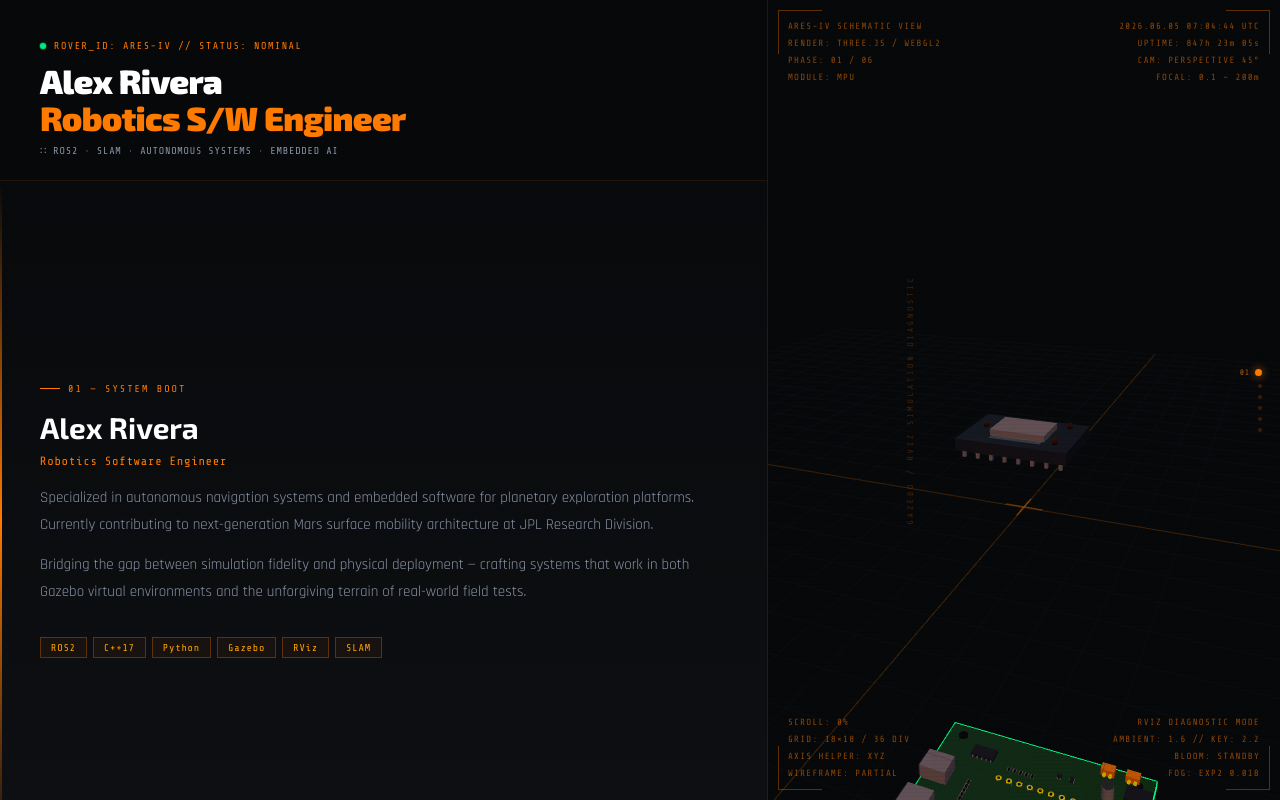
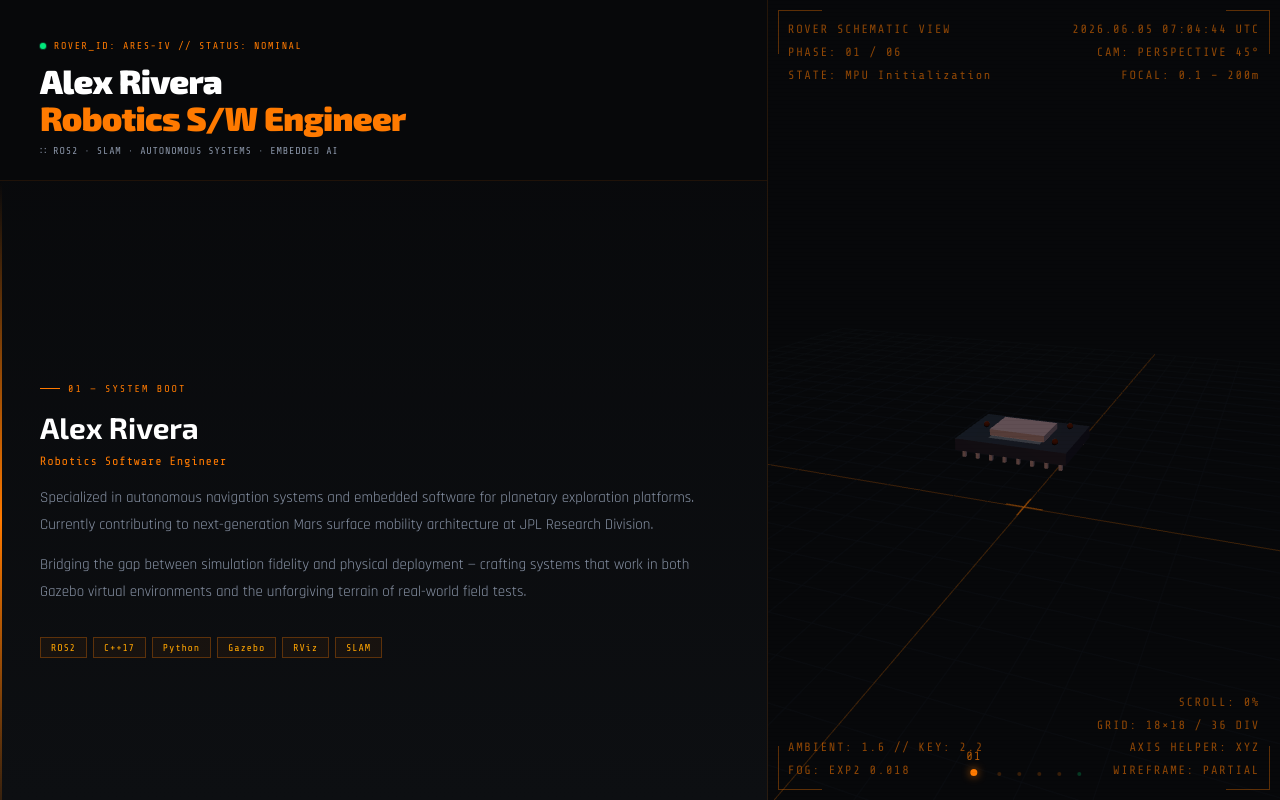
Before and after one commit to ShUbHkHaNdElWaL493/Portfolio, a React (Vite) app: page / in a window 1280 px wide. Built offline with nearby package versions, Linux system fonts and the light colour scheme.

Commit message:
Fixed HUD elements and removed internet dependencies for font imports

```diff
--- a/include/HudOverlay.jsx
+++ b/include/HudOverlay.jsx
@@ -7,7 +7,6 @@ import { phases } from './components/data';
 
 export default function HudOverlay({ activePhase, scrollPct }) {
   const [utcTime, setUtcTime] = useState('');
-  const [uptime, setUptime] = useState({ h: 847, m: 23, s: 0 });
 
   // Live UTC clock
   useEffect(() => {
@@ -21,20 +20,6 @@ export default function HudOverlay({ activePhase, scrollPct }) {
     };
     update();
     const id = setInterval(update, 1000);
-    return () => clearInterval(id);
-  }, []);
-
-  // Fake uptime counter
-  useEffect(() => {
-    const id = setInterval(() => {
-      setUptime(u => {
-        let { h, m, s } = u;
-        s++;
-        if (s >= 60) { s = 0; m++; }
-        if (m >= 60) { m = 0; h++; }
-        return { h, m, s };
-      });
-    }, 1000);
     return () => clearInterval(id);
   }, []);
 
@@ -71,52 +56,59 @@ export default function HudOverlay({ activePhase, scrollPct }) {
       ))}
 
       {/* Top-left readout */}
-      <div style={{ position: 'absolute', top: 18, left: 20, fontSize: 9, color: 'rgba(255,122,0,0.55)', lineHeight: 1.9, letterSpacing: '0.14em' }}>
-        ARES-IV SCHEMATIC VIEW<br />
-        RENDER: THREE.JS / WEBGL2<br />
+      <div style={{ position: 'absolute', top: 18, left: 20, fontSize: 12, color: 'rgba(255,122,0,0.55)', lineHeight: 1.9, letterSpacing: '0.14em' }}>
+        ROVER SCHEMATIC VIEW<br />
         PHASE: {pad(activePhase + 1)} / 06<br />
-        MODULE: {phases[activePhase]?.component}
+        STATE: {phases[activePhase]?.state}
       </div>
 
       {/* Top-right readout */}
-      <div style={{ position: 'absolute', top: 18, right: 20, fontSize: 9, color: 'rgba(255,122,0,0.55)', lineHeight: 1.9, letterSpacing: '0.14em', textAlign: 'right' }}>
+      <div style={{ position: 'absolute', top: 18, right: 20, fontSize: 12, color: 'rgba(255,122,0,0.55)', lineHeight: 1.9, letterSpacing: '0.14em', textAlign: 'right' }}>
         {utcTime}<br />
-        UPTIME: {uptime.h}h {pad(uptime.m)}m {pad(uptime.s)}s<br />
         CAM: PERSPECTIVE 45°<br />
         FOCAL: 0.1 – 200m
       </div>
 
       {/* Bottom-left readout */}
-      <div style={{ position: 'absolute', bottom: 18, left: 20, fontSize: 9, color: 'rgba(255,122,0,0.55)', lineHeight: 1.9, letterSpacing: '0.14em' }}>
+      <div style={{ position: 'absolute', bottom: 18, left: 20, fontSize: 12, color: 'rgba(255,122,0,0.55)', lineHeight: 1.9, letterSpacing: '0.14em' }}>
+        AMBIENT: 1.6 // KEY: 2.2<br />
+        FOG: EXP2 0.018
+      </div>
+
+      {/* Bottom-right readout */}
+      <div style={{ position: 'absolute', bottom: 18, right: 20, fontSize: 12, color: 'rgba(255,122,0,0.55)', lineHeight: 1.9, letterSpacing: '0.14em', textAlign: 'right' }}>
         SCROLL: {Math.round(scrollPct).toString().padStart(3, ' ')}%<br />
         GRID: 18×18 / 36 DIV<br />
         AXIS HELPER: XYZ<br />
         WIREFRAME: PARTIAL
       </div>
 
-      {/* Bottom-right readout */}
-      <div style={{ position: 'absolute', bottom: 18, right: 20, fontSize: 9, color: 'rgba(255,122,0,0.55)', lineHeight: 1.9, letterSpacing: '0.14em', textAlign: 'right' }}>
-        RVIZ DIAGNOSTIC MODE<br />
-        AMBIENT: 1.6 // KEY: 2.2<br />
-        BLOOM: {activePhase >= 5 ? <span style={{ color: '#FF4400' }}>ACTIVE</span> : 'STANDBY'}<br />
-        FOG: EXP2 0.018
-      </div>
-
-      {/* Right-side phase dots */}
+      {/* Bottom phase dots */}
       <div style={{
         position: 'absolute',
-        right: 18,
-        top: '50%',
-        transform: 'translateY(-50%)',
+        bottom: 24,           // Anchors to the bottom
+        left: '50%',          // Moves to the center
+        transform: 'translateX(-50%)', // Perfectly centers it
         display: 'flex',
-        flexDirection: 'column',
-        gap: 7,
-        alignItems: 'flex-end',
+        flexDirection: 'row', // Lays out dots left-to-right
+        gap: 16,              // Space between each phase dot
+        alignItems: 'flex-end', // Keeps the dots aligned at the bottom
       }}>
         {phases.map((ph, i) => (
-          <div key={i} style={{ display: 'flex', alignItems: 'center', gap: 5 }}>
+          <div key={i} style={{
+            display: 'flex',
+            flexDirection: 'column',
+            alignItems: 'center',
+            gap: 6
+          }}>
             {activePhase === i && (
-              <span style={{ fontSize: 8, color: 'rgba(255,122,0,0.7)', letterSpacing: '0.1em' }}>
+              <span style={{
+                fontSize: 12,
+                // Make the text green if it is the last phase
+                color: i === phases.length - 1 ? 'rgba(0,255,136,0.8)' : 'rgba(255,122,0,0.7)',
+                letterSpacing: '0.1em',
+                textTransform: 'uppercase'
+              }}>
                 {ph.phase}
               </span>
             )}
@@ -124,27 +116,17 @@ export default function HudOverlay({ activePhase, scrollPct }) {
               width: activePhase === i ? 7 : 4,
               height: activePhase === i ? 7 : 4,
               borderRadius: '50%',
-              background: activePhase === i ? '#FF7A00' : 'rgba(255,122,0,0.2)',
-              boxShadow: activePhase === i ? '0 0 8px rgba(255,122,0,0.8)' : 'none',
+              // Swap to green colors if it is the final index
+              background: activePhase === i
+                ? (i === phases.length - 1 ? '#00ff88' : '#FF7A00')
+                : (i === phases.length - 1 ? 'rgba(0,255,136,0.2)' : 'rgba(255,122,0,0.2)'),
+              boxShadow: activePhase === i
+                ? (i === phases.length - 1 ? '0 0 10px rgba(0,255,136,0.8)' : '0 0 8px rgba(255,122,0,0.8)')
+                : 'none',
               transition: 'all 0.3s ease',
             }} />
           </div>
         ))}
-      </div>
-
-      {/* Vertical label */}
-      <div style={{
-        position: 'absolute',
-        left: 18,
-        top: '50%',
-        transform: 'translateY(-50%) rotate(-90deg)',
-        transformOrigin: 'center',
-        fontSize: 8,
-        color: 'rgba(255,122,0,0.25)',
-        letterSpacing: '0.35em',
-        whiteSpace: 'nowrap',
-      }}>
-        GAZEBO / RVIZ SIMULATION DIAGNOSTIC
       </div>
 
       {/* Scan line overlay (CSS) */}
--- a/include/components/data.js
+++ b/include/components/data.js
@@ -11,7 +11,7 @@ export const phases = [
     content: `Specialized in autonomous navigation systems and embedded software for planetary exploration platforms. Currently contributing to next-generation Mars surface mobility architecture at JPL Research Division.`,
     content2: `Bridging the gap between simulation fidelity and physical deployment — crafting systems that work in both Gazebo virtual environments and the unforgiving terrain of real-world field tests.`,
     tags: ['ROS2', 'C++17', 'Python', 'Gazebo', 'RViz', 'SLAM'],
-    component: 'MPU',
+    state: 'MPU Initialization',
   },
   {
     id: 'education',
@@ -26,7 +26,7 @@ export const phases = [
       { title: 'M.S. Robotics Engineering — CMU', date: '2019 – 2021' },
       { title: 'B.S. ECE — UC San Diego', date: '2015 – 2019' },
     ],
-    component: 'PCB',
+    state: 'PCB Connection',
   },
   {
     id: 'experience',
@@ -42,7 +42,7 @@ export const phases = [
       { title: 'Robotics Engineer — Boston Dynamics', date: '2021 – 2022' },
       { title: 'Research Assistant — CMU RI', date: '2019 – 2021' },
     ],
-    component: 'SENSORS',
+    state: 'Chassis Placement',
   },
   {
     id: 'projects',
@@ -59,7 +59,7 @@ export const phases = [
       { value: '43%', label: 'LATENCY REDUCTION' },
       { value: '7', label: 'UNIVERSITY ADOPTIONS' },
     ],
-    component: 'CHASSIS',
+    state: 'Sensor Addition',
   },
   {
     id: 'achievements',
@@ -76,7 +76,7 @@ export const phases = [
       { value: '3', label: 'PATENTS FILED' },
       { value: 'TOP 3%', label: 'GLOBAL RANKING' },
     ],
-    component: 'WHEELS',
+    state: 'Suspension Attachment',
   },
   {
     id: 'contact',
@@ -92,6 +92,6 @@ export const phases = [
       { icon: '◈', label: 'linkedin.com/in/alexrivera-eng', type: 'linkedin', href: 'https://linkedin.com' },
       { icon: '◉', label: '+1 (415) 867-5309', type: 'phone', href: 'tel:+14158675309' },
     ],
-    component: 'ACTIVATED',
+    state: 'Rover Activation',
   },
 ];
--- a/include/components/robotBuilder.js
+++ b/include/components/robotBuilder.js
@@ -323,7 +323,7 @@ export function buildRobot(scene) {
     pcbGroup.add(hole);
   });
 
-  pcbGroup.position.set(0, -6.0, 0); // starts below — animated in
+  pcbGroup.position.set(0, -9.0, 0); // starts below — animated in
 
   // Attach to master group
   roverGroup.add(pcbGroup);
@@ -672,7 +672,7 @@ export function buildRobot(scene) {
 
   chassisGroup.add(mountGroup);
 
-  chassisGroup.position.set(0, 8.0, 0);
+  chassisGroup.position.set(0, 9.0, 0);
   chassisGroup.scale.setScalar(0.3);
 
   roverGroup.add(chassisGroup);
@@ -745,7 +745,7 @@ export function buildRobot(scene) {
   scanPlane.renderOrder = 1;
   sensorGroup.add(scanPlane);
 
-  sensorGroup.position.set(0, 8.0, 0.3); // starts above — animates down
+  sensorGroup.position.set(2.5, 9.0, 0.0); // starts above — animates down
   roverGroup.add(sensorGroup);
   groups.sensors = sensorGroup;
 
@@ -885,7 +885,7 @@ export function buildRobot(scene) {
   wheelsGroup.add(buildSideSuspension(-1));
   wheelsGroup.add(buildSideSuspension(1));
 
-  wheelsGroup.position.set(0, 8.0, 0); // starts above — bolts in on scroll
+  wheelsGroup.position.set(0, -15.0, 0); // starts below — bolts in on scroll
   roverGroup.add(wheelsGroup);
   groups.wheels = wheelsGroup;
 
--- a/index.html
+++ b/index.html
@@ -3,11 +3,8 @@
   <head>
     <meta charset="UTF-8" />
     <meta name="viewport" content="width=device-width, initial-scale=1.0" />
-    <title>Alex Rivera — Robotics Software Engineer</title>
-    <meta name="description" content="Interactive 3D portfolio. A Mars Rover is procedurally assembled as you scroll through the resume of a Robotics Software Engineer specializing in ROS2, SLAM, and autonomous systems." />
-    <link rel="preconnect" href="https://fonts.googleapis.com" />
-    <link rel="preconnect" href="https://fonts.gstatic.com" crossorigin />
-    <link href="https://fonts.googleapis.com/css2?family=Share+Tech+Mono&family=Exo+2:wght@200;300;400;600;700;900&family=Rajdhani:wght@300;400;500;600;700&display=swap" rel="stylesheet" />
+    <title>Shubh Khandelwal</title>
+    <meta name="description" content="Shubh Khandelwal's interactive 3D portfolio." />
     <style>
       * { box-sizing: border-box; margin: 0; padding: 0; }
       html, body { width: 100%; height: 100%; overflow: hidden; }
--- a/package.json
+++ b/package.json
@@ -9,6 +9,9 @@
     "preview": "vite preview"
   },
   "dependencies": {
+    "@fontsource/exo-2": "^5.2.8",
+    "@fontsource/rajdhani": "^5.2.7",
+    "@fontsource/share-tech-mono": "^5.2.7",
     "gsap": "^3.12.5",
     "react": "^18.3.1",
     "react-dom": "^18.3.1",
```
Also changed, not shown: src/App.jsx (+18 -0 lines), 1 other file (tests, documents, lock files or other folders).
